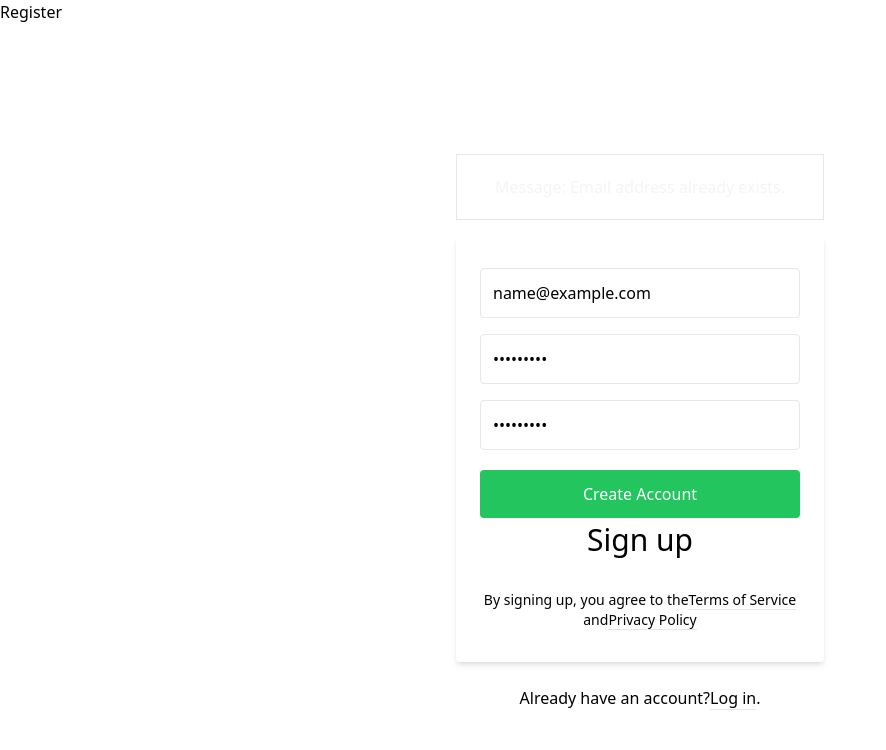
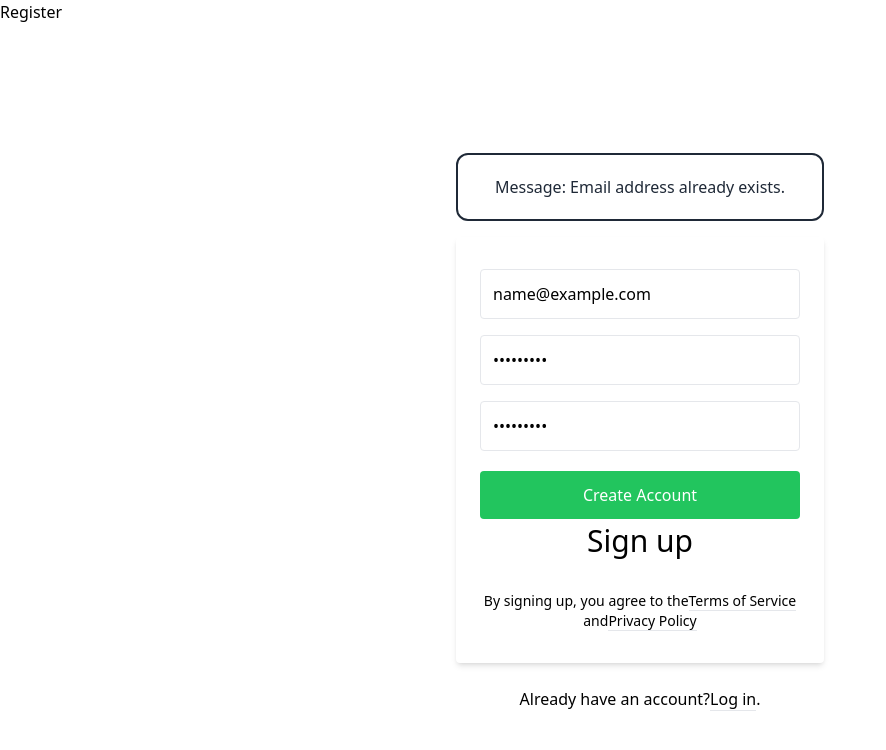
Before and after one commit to nemanja85/Next-JS, a Next.js app: page /register in a window 1280 px wide. Both pictures are taken after typing "name@example.com", "Sample123", "Sample123" into the empty fields and a click on the button "Create Account". Shown: the top 750 px of the page, without its empty margins (0-886 px from the left). Built offline with nearby package versions, Linux system fonts and the light colour scheme; no server answers; the database is empty; what tailwindcss-debug-screens would draw is missing.

Commit message:
Put keys into git ignore

```diff
--- a/src/pages/register.tsx
+++ b/src/pages/register.tsx
@@ -10,6 +10,8 @@ type RegisterRequest = {
   passwordConfirmation: string;
 };
 
+type NotificationType = 'error' | 'success' | 'warning' | 'information';
+
 const schema = object({
   email: string().required('Email is required'),
   password: string().required('Password is required'),
@@ -18,6 +20,7 @@ const schema = object({
 
 const Register = () => {
   const [message, setMessage] = useState<string | null>(null);
+  const [notificationType, setNotificationType] = useState<NotificationType | null>(null);
 
   const {
     register,
@@ -27,6 +30,8 @@ const Register = () => {
   } = useForm<RegisterRequest>({
     resolver: yupResolver(schema),
   });
+
+  const mapColors = (type: NotificationType) => {};
 
   const onSubmit = async (payload: RegisterRequest) => {
     const response = await fetch('/api/users', {
@@ -59,8 +64,8 @@ const Register = () => {
       <div className="flex flex-col min-h-screen bg-grey-lighter">
         <div className="container flex flex-col items-center justify-center flex-1 max-w-sm px-2 mx-auto">
           {message !== null && (
-            <div className="w-full p-5 my-4 border border-gray-200">
-              <p className="text-center text-gray-100">Message: {message}</p>
+            <div className="w-full p-5 my-4 border-2 border-gray-800 rounded-xl dark:border-gray-200">
+              <p className="text-center text-gray-800 dark:text-gray-100">Message: {message}</p>
             </div>
           )}
 
```
Also changed, not shown: 1 other file (tests, documents, lock files or other folders).
